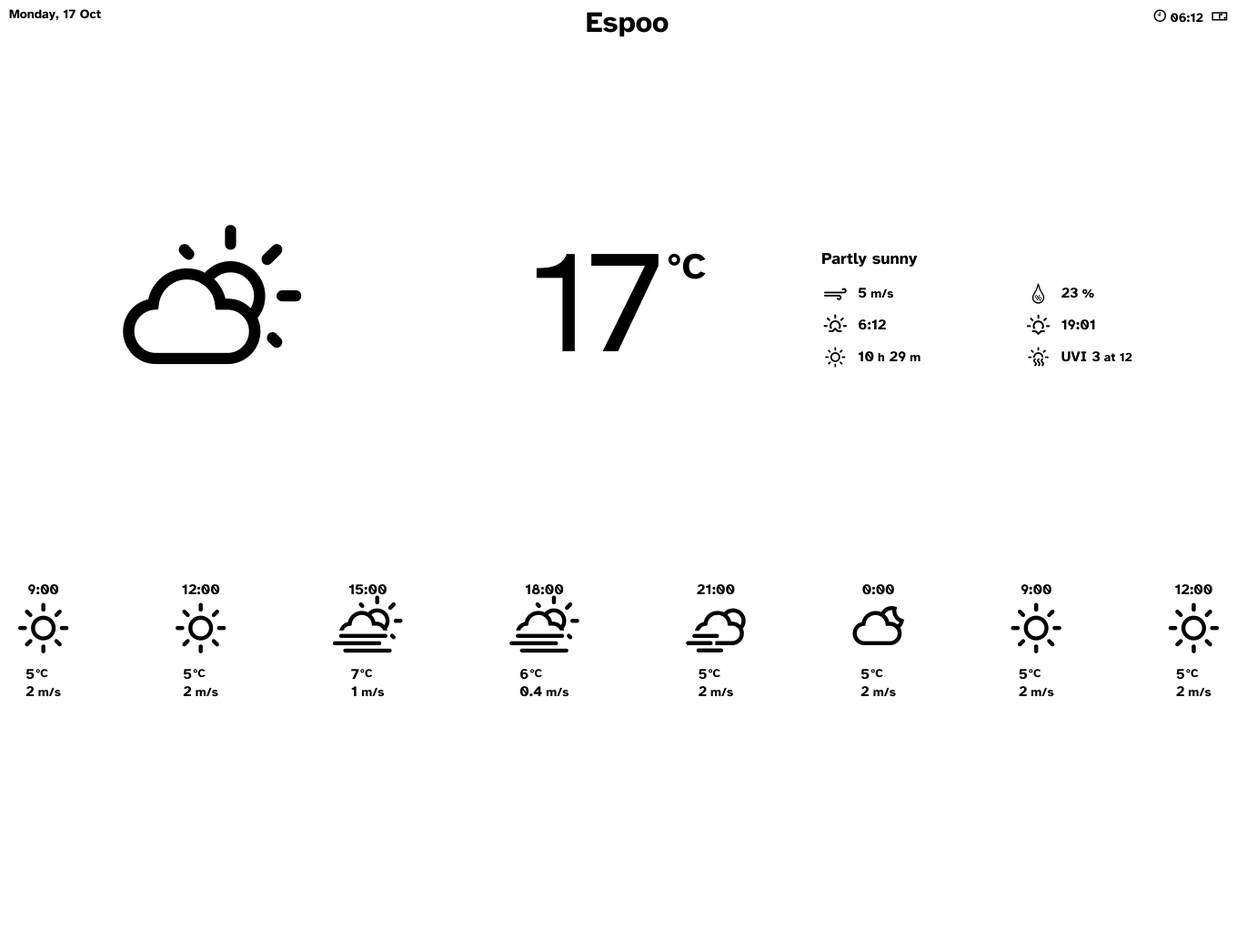
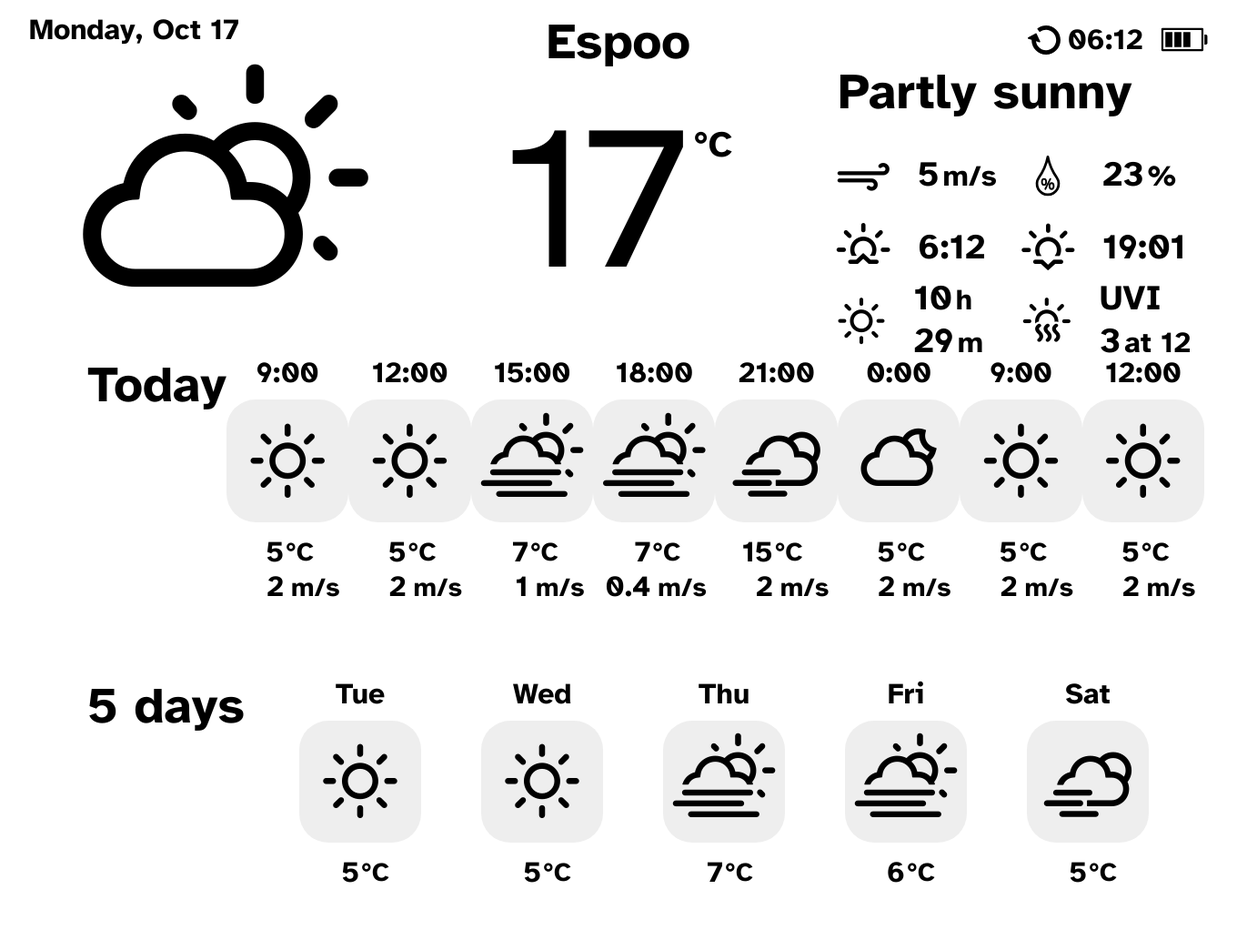
Before and after one commit to kimmobrunfeldt/eink-weather-display, a Python web app: template render/src/templates/weather.html in a window 1360 px wide. Shown: the whole page at 91% size. Before the commit the page ends 766 px from the top, so only its background shows below. Run offline with Jinja, Linux system fonts and the light colour scheme; the template is opened without the code that fills it, so the values that code supplies are empty.

Commit message:
Improve visuals

```diff
--- a/render/package.json
+++ b/render/package.json
@@ -4,7 +4,8 @@
   "description": "",
   "main": "index.js",
   "scripts": {
-    "test": "echo \"Error: no test specified\" && exit 1"
+    "test": "echo \"Error: no test specified\" && exit 1",
+    "start": "http-server src/templates/ -c0"
   },
   "author": "",
   "license": "ISC",
--- a/render/src/templates/weather.html
+++ b/render/src/templates/weather.html
@@ -71,37 +71,75 @@
     }
 
     /* Typography */
+
+    :root {
+      --text-size-xs: 0.833rem;
+      --text-size-s: 0.9rem;
+      --text-size: 1rem;
+      --text-size-m: 1.2rem;
+      --text-size-l: 1.44rem;
+      --text-size-xl: 1.728rem;
+      --text-size-xxl: 2.074rem;
+      --text-size-xxxl: 2.488rem;
+
+      --space-0: 0.125rem;
+      --space-1: 0.25rem;
+      --space-2: 0.5rem;
+      --space-3: 1rem;
+      --space-4: 2rem;
+      --space-5: 4rem;
+      --space-6: 8rem;
+      --space-7: 16rem;
+      --space-8: 32rem;
+    }
+
     html {
       font-family: 'Hyperlegible';
-      font-size: 16px;
+      font-size: 32px;
     }
 
     .Container {
       font-weight: bold;
     }
 
+    .text {
+      font-size: var(--text-size);
+    }
+
     .text-xs {
-      font-size: 12px;
+      font-size: var(--text-size-xs);
     }
 
     .text-s {
-      font-size: 14px;
+      font-size: var(--text-size-s);
     }
 
-    .text {
-      font-size: 16px;
+    .text-m {
+      font-size: var(--text-size-m);
     }
 
-    .text-lg {
-      font-size: 32px;
+    .text-l {
+      font-size: var(--text-size-l);
+    }
+
+    .text-xl {
+      font-size: var(--text-size-xl);
+    }
+
+    .text-xxl {
+      font-size: var(--text-size-xxl);
+    }
+
+    .text-xxxl {
+      font-size: var(--text-size-xxxl);
     }
 
     h1 {
-      font-size: 32px;
+      font-size: var(--text-size-xxl)
     }
 
     h2 {
-      font-size: 18px;
+      font-size: var(--text-size-xl);
     }
 
     /* Main layout */
@@ -121,17 +159,15 @@
     .Top,
     .Middle,
     .Bottom {
-      padding-left: 10px;
-      padding-right: 10px;
+      padding-left: var(--space-3);
+      padding-right: var(--space-3);
     }
 
     .Middle {
       flex: 1;
-    }
-
-    .Bottom {
-      padding-left: 20px;
-      padding-right: 20px;
+      display: flex;
+      flex-direction: column;
+      justify-content: center;
     }
 
     /* Top section */
@@ -139,7 +175,7 @@
       display: flex;
       justify-content: space-between;
       align-items: flex-start;
-      padding-top: 8px;
+      margin-top: var(--space-2);
     }
 
     .SystemInfo {
@@ -148,22 +184,44 @@
     }
 
     .SystemInfo-refresh-time {
-      margin-right: 8px;
+      display: flex;
+      align-items: center;
+      margin-right: var(--space-2);
     }
 
-    .SystemInfo-refresh-time .wi {
-      font-size: 18px;
+    .SystemInfo-refresh-time-value {
+      margin-top: 0.12rem;
     }
+
+    .SystemInfo-refresh-time-icon {
+      height: var(--text-size);
+      margin-right: var(--space-1);
+    }
+
+    .SystemInfo-battery-icon {
+      height: var(--text-size-xl);
+    }
+
+    .Location {
+      position: absolute;
+      top: 0;
+      left: 0;
+      width: 100%;
+      display: flex;
+      justify-content: center;
+      margin-top: var(--space-2);
+    }
+
+
+    /* Middle section */
 
     .CurrentWeather {
       display: flex;
       align-items: center;
-      height: 100%;
     }
 
     .CurrentWeather-icon {
-      font-size: 140px;
-      margin-top: 10px;
+      font-size: 28vh;
     }
 
     .CurrentWeather-icon>* {
@@ -176,13 +234,13 @@
     }
 
     .CurrentWeather-temperature-value {
-      font-size: 160px;
+      font-size: 28vh;
       font-weight: normal;
     }
 
     .CurrentWeather-temperature-unit {
-      font-size: 40px;
-      margin-top: 24px;
+      font-size: 5vh;
+      margin-top: 4.8vh;
       margin-left: 4px;
     }
 
@@ -195,10 +253,11 @@
 
     .CurrentWeather-details {
       flex-direction: column;
+      padding-left: 0.8rem;
     }
 
     .CurrentWeather-details h2 {
-      margin-bottom: 8px;
+      margin-bottom: var(--space-2);
     }
 
     .WeatherDetails {
@@ -212,7 +271,7 @@
     .WeatherDetails-item {
       display: flex;
       align-items: center;
-      height: 35px;
+      height: 2.5rem;
       width: 50%;
     }
 
@@ -220,31 +279,60 @@
       display: flex;
       justify-content: center;
       align-items: center;
-      width: 30px;
-      margin-right: 10px;
+      width: var(--text-size-xl);
+      margin-right: var(--space-3);
     }
 
     .WeatherDetails-item-icon {
-      font-size: 20px;
+      font-size: var(--text-size-l);
     }
 
     .WeatherDetails-item-icon--svg {
-      height: 23px;
+      height: var(--text-size-l);
     }
 
     .WeatherDetails-item-value {
       margin-right: 4px;
+      font-size: var(--text-size-m);
     }
 
     .WeatherDetails-item-unit {
-      font-size: 0.85em;
+      font-size: var(--text-size);
+    }
+
+    /* Bottom section */
+
+    .Forecast {
+      padding-left: var(--space-4);
+      padding-right: var(--space-3);
     }
 
     .Forecast {
       display: flex;
       flex-direction: row;
-      justify-content: space-between;
-      padding-bottom: 30px;
+      padding-bottom: var(--space-4);
+    }
+
+    .Forecast>* {
+      width: 6rem;
+    }
+
+    .Forecast:last-of-type>* {
+      width: 6.5rem;
+    }
+
+    .Forecast:first-of-type {
+      padding-bottom: 2.5rem;
+    }
+
+    .Forecast-today {
+      font-size: var(--text-size-xl);
+      width: 6rem;
+    }
+
+    .Forecast-week {
+      font-size: var(--text-size-xl);
+      width: 6rem;
     }
 
     .Forecast-item {
@@ -254,12 +342,19 @@
     }
 
     .Forecast-item-time {
-      margin-bottom: 8px;
+      margin-bottom: var(--space-1);
     }
 
     .Forecast-item-icon {
-      font-size: 50px;
-      margin-bottom: 16px;
+      font-size: 2.3rem;
+      margin-bottom: var(--space-2);
+      background: #eee;
+      width: 4.2rem;
+      height: 4.2rem;
+      display: flex;
+      justify-content: center;
+      align-items: center;
+      border-radius: 1rem;
     }
 
     .Forecast-item-numbers {
@@ -267,11 +362,16 @@
     }
 
     .Forecast-item-value {
-      margin-right: 4px;
+      display: inline-block;
+      margin-right: var(--space-1);
+      width: 1.8rem;
+      text-align: right;
     }
 
     .Forecast-item-unit {
-      font-size: 0.85em;
+      display: inline-block;
+      font-size: var(--text-size-s);
+      width: 1.8rem;
     }
 
     .Forecast-item-temperature {
@@ -281,11 +381,11 @@
     }
 
     .Forecast-item-temperature .Forecast-item-value {
-      margin-right: 1px;
+      margin-right: 2px;
     }
 
     .Forecast-item-temperature .Forecast-item-unit {
-      font-size: 0.8em;
+      font-size: var(--text-size-s);
       position: relative;
       top: 1px;
     }
@@ -294,13 +394,13 @@
 
 <body>
   <main class="Container">
-    <div class="Top text-s">
-      <p class="Date">Monday, 17 Oct</p>
-      <h1 class="Location text-lg">Espoo</h1>
+    <div class="Top">
+      <p class="Date">Monday, Oct 17</p>
+      <h1 class="Location text-xl">Espoo</h1>
       <div class="SystemInfo">
-        <span class="SystemInfo-refresh-time"><i class="wi wi-time-10"></i> <span
+        <span class="SystemInfo-refresh-time"><img class="SystemInfo-refresh-time-icon" src="refresh.svg" /> <span
             class="SystemInfo-refresh-time-value">06:12</span></span>
-        <span class="SystemInfo-battery">🀳</span>
+        <img class="SystemInfo-battery-icon" src="battery_75.svg" />
       </div>
     </div>
 
@@ -324,6 +424,7 @@
                 <span class="WeatherDetails-item-value">5</span><span class="WeatherDetails-item-unit">m/s</span>
               </div>
             </li>
+
             <li class="WeatherDetails-item">
               <div class="WeatherDetails-item-icon-container">
                 <img class="WeatherDetails-item-icon WeatherDetails-item-icon--svg" src="humidity.svg" />
@@ -332,6 +433,7 @@
                 <span class="WeatherDetails-item-value">23</span><span class="WeatherDetails-item-unit">%</span>
               </div>
             </li>
+
             <li class="WeatherDetails-item">
               <div class="WeatherDetails-item-icon-container">
                 <i class="WeatherDetails-item-icon wi wi-sunrise"></i>
@@ -340,6 +442,7 @@
                 <span class="WeatherDetails-item-value">6:12</span>
               </div>
             </li>
+
             <li class="WeatherDetails-item">
               <div class="WeatherDetails-item-icon-container">
                 <i class="WeatherDetails-item-icon wi wi-sunset"></i>
@@ -348,6 +451,7 @@
                 <span class="WeatherDetails-item-value">19:01</span>
               </div>
             </li>
+
             <li class="WeatherDetails-item">
               <div class="WeatherDetails-item-icon-container">
                 <i class="WeatherDetails-item-icon wi wi-day-sunny"></i>
@@ -357,6 +461,7 @@
                   class="WeatherDetails-item-value">29</span><span class="WeatherDetails-item-unit">m</span>
               </div>
             </li>
+
             <li class="WeatherDetails-item">
               <div class="WeatherDetails-item-icon-container">
                 <i class="WeatherDetails-item-icon wi wi-hot"></i>
@@ -365,13 +470,17 @@
                 <span class="WeatherDetails-item-value">UVI 3</span><span class="WeatherDetails-item-unit">at 12</span>
               </div>
             </li>
-
           </ul>
         </div>
       </div>
+
     </div>
+
     <div class="Bottom">
       <div class="Forecast">
+        <div class="Forecast-today">
+          Today
+        </div>
         <div class="Forecast-item">
           <div class="Forecast-item-time">9:00</div>
           <div class="Forecast-item-icon-container">
@@ -424,7 +533,7 @@
           </div>
           <div class="Forecast-item-numbers">
             <div class="Forecast-item-temperature">
-              <span class="Forecast-item-value">6</span><span class="Forecast-item-unit">°C</span>
+              <span class="Forecast-item-value">7</span><span class="Forecast-item-unit">°C</span>
             </div>
             <div>
               <span class="Forecast-item-value">0.4</span><span class="Forecast-item-unit">m/s</span>
@@ -439,7 +548,7 @@
           </div>
           <div class="Forecast-item-numbers">
             <div class="Forecast-item-temperature">
-              <span class="Forecast-item-value">5</span><span class="Forecast-item-unit">°C</span>
+              <span class="Forecast-item-value">15</span><span class="Forecast-item-unit">°C</span>
             </div>
             <div>
               <span class="Forecast-item-value">2</span><span class="Forecast-item-unit">m/s</span>
@@ -492,6 +601,74 @@
           </div>
         </div>
       </div>
+
+      <div class="Forecast">
+        <div class="Forecast-week">
+          5 days
+        </div>
+
+        <div class="Forecast-item">
+          <div class="Forecast-item-time">Tue</div>
+          <div class="Forecast-item-icon-container">
+            <i class="Forecast-item-icon wi wi-day-sunny"></i>
+          </div>
+          <div class="Forecast-item-numbers">
+            <div class="Forecast-item-temperature">
+              <span class="Forecast-item-value">5</span><span class="Forecast-item-unit">°C</span>
+            </div>
+          </div>
+        </div>
+
+        <div class="Forecast-item">
+          <div class="Forecast-item-time">Wed</div>
+          <div class="Forecast-item-icon-container">
+            <i class="Forecast-item-icon wi wi-day-sunny"></i>
+          </div>
+          <div class="Forecast-item-numbers">
+            <div class="Forecast-item-temperature">
+              <span class="Forecast-item-value">5</span><span class="Forecast-item-unit">°C</span>
+            </div>
+          </div>
+        </div>
+
+        <div class="Forecast-item">
+          <div class="Forecast-item-time">Thu</div>
+          <div class="Forecast-item-icon-container">
+            <i class="Forecast-item-icon wi wi-day-fog"></i>
+          </div>
+          <div class="Forecast-item-numbers">
+            <div class="Forecast-item-temperature">
+              <span class="Forecast-item-value">7</span><span class="Forecast-item-unit">°C</span>
+            </div>
+          </div>
+        </div>
+
+        <div class="Forecast-item">
+          <div class="Forecast-item-time">Fri</div>
+          <div class="Forecast-item-icon-container">
+            <i class="Forecast-item-icon wi wi-day-fog"></i>
+          </div>
+          <div class="Forecast-item-numbers">
+            <div class="Forecast-item-temperature">
+              <span class="Forecast-item-value">6</span><span class="Forecast-item-unit">°C</span>
+            </div>
+          </div>
+        </div>
+
+        <div class="Forecast-item">
+          <div class="Forecast-item-time">Sat</div>
+          <div class="Forecast-item-icon-container">
+            <i class="Forecast-item-icon wi wi-night-cloudy-windy"></i>
+          </div>
+          <div class="Forecast-item-numbers">
+            <div class="Forecast-item-temperature">
+              <span class="Forecast-item-value">5</span><span class="Forecast-item-unit">°C</span>
+            </div>
+          </div>
+        </div>
+
+
+      </div>
     </div>
   </main>
 </body>
```
Also changed, not shown: README.md, render/src/templates/battery_25.svg (added), render/src/templates/battery_50.svg (added), render/src/templates/battery_75.svg (added), render/src/templates/battery_empty.svg (added), render/src/templates/battery_full.svg (added), render/src/templates/refresh.svg (added).
